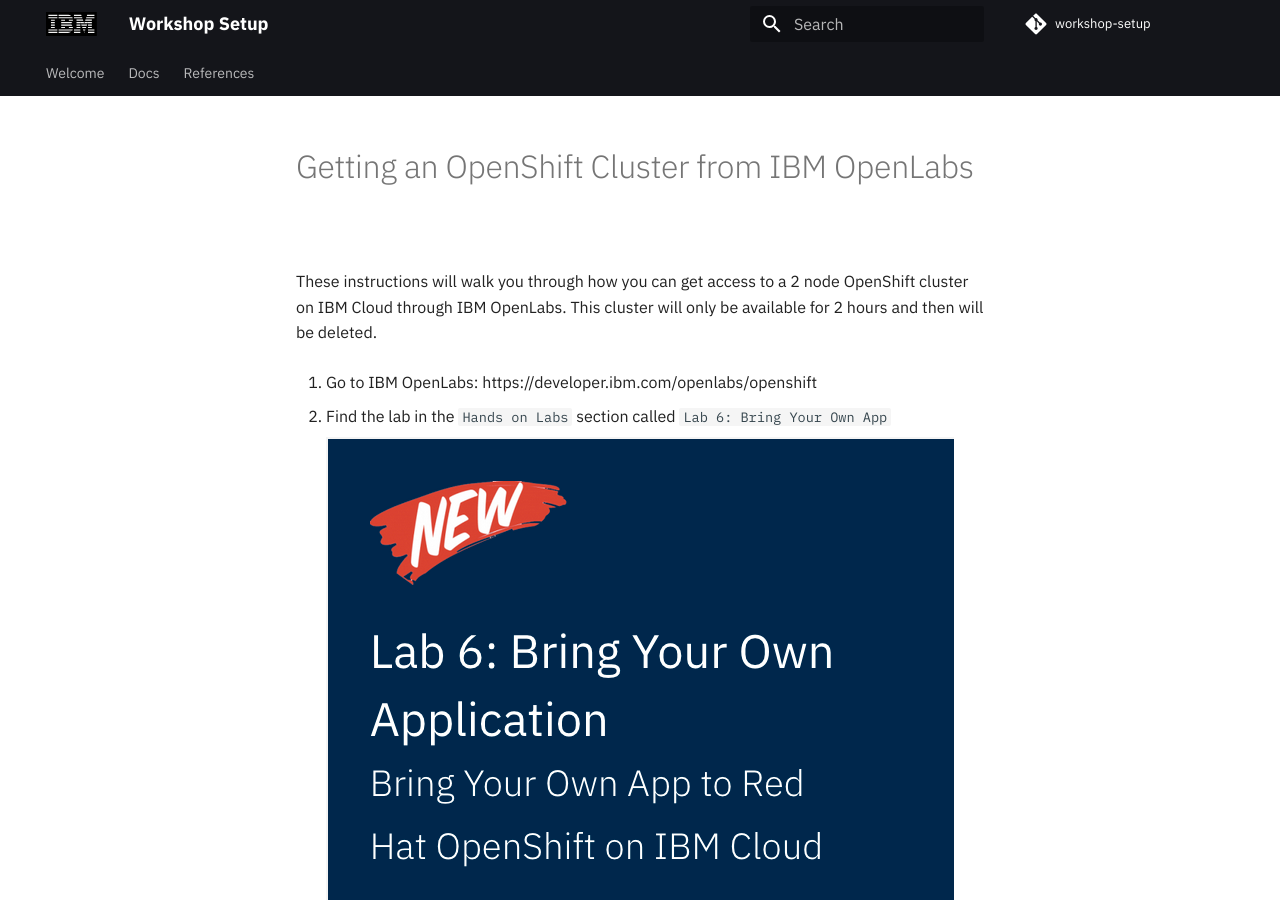
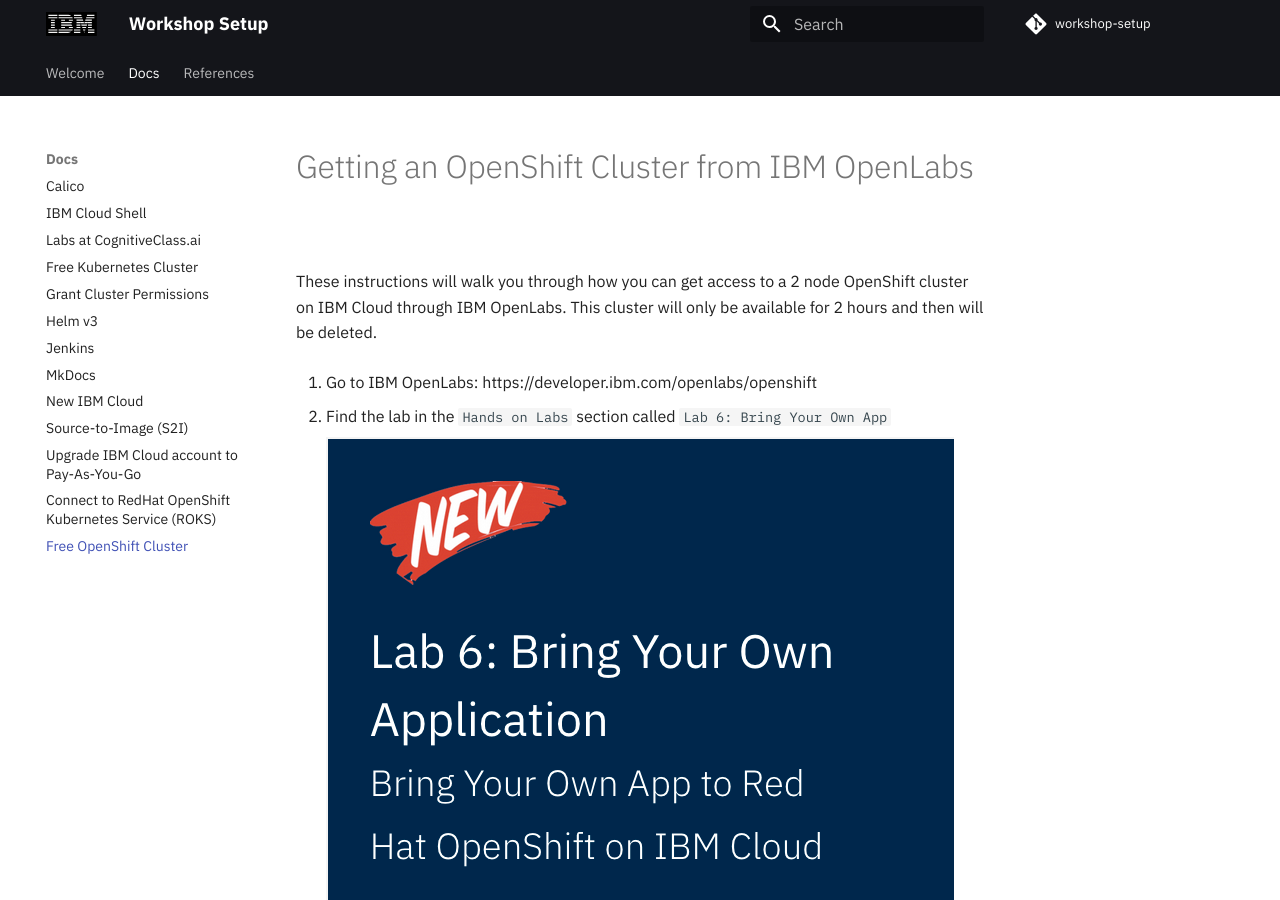
Before and after one commit to IBM/workshop-setup, an MkDocs documentation site: the page built from docs/OPENLABS.md, in a window 1280 px wide and 900 px high. Built offline with MkDocs 1.6.1 and Material for MkDocs 9.7.7, drawn with Linux system fonts in a browser that asks for light colours; comment, search, counter and statistics services are not loaded.

Commit message:
Added link to new doc

```diff
--- a/mkdocs.yml
+++ b/mkdocs.yml
@@ -26,6 +26,7 @@ nav:
     - Source-to-Image (S2I): S2I.md
     - Upgrade IBM Cloud account to Pay-As-You-Go: PAYASYOUGO.md
     - Connect to RedHat OpenShift Kubernetes Service (ROKS): ROKS.md
+    - Free OpenShift Cluster: OPENLABS.md
 
   - References:
     - Additional Resources: references/RESOURCES.md
```
